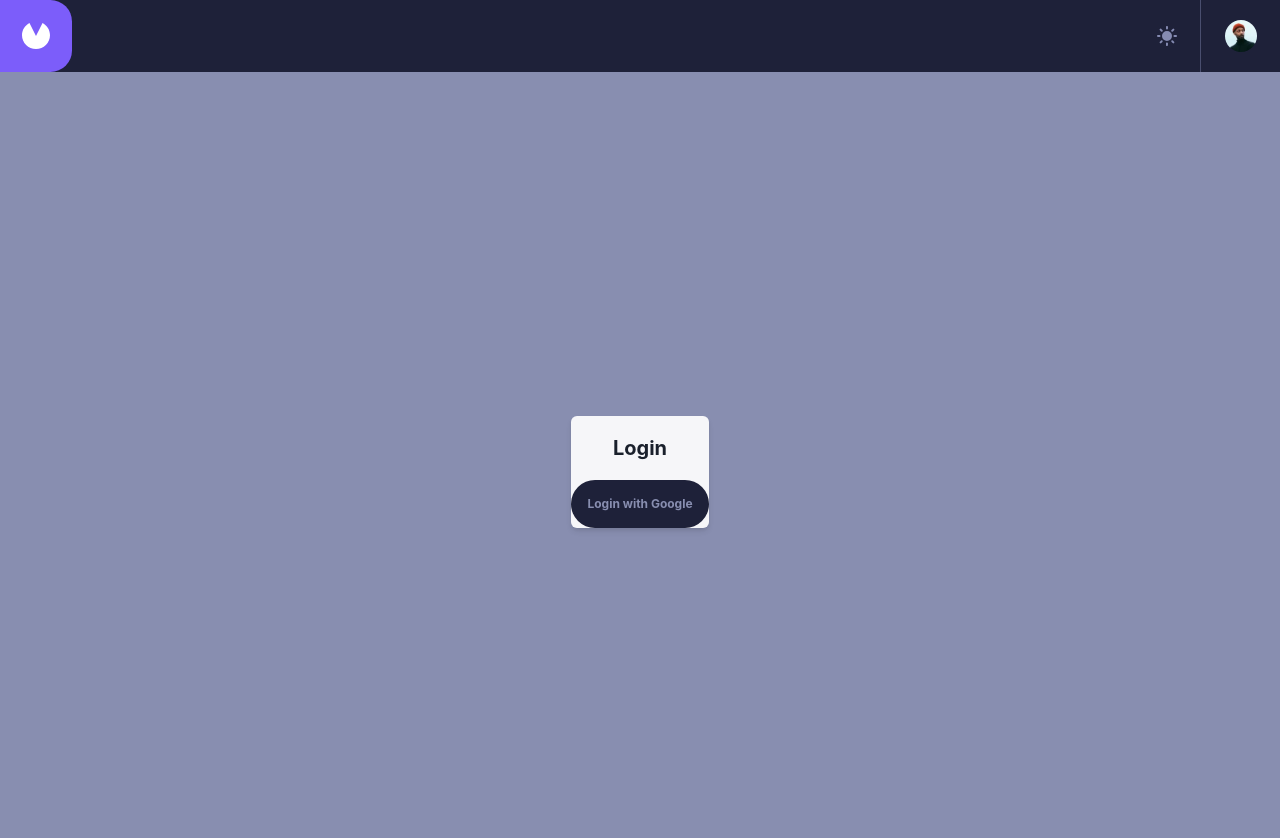
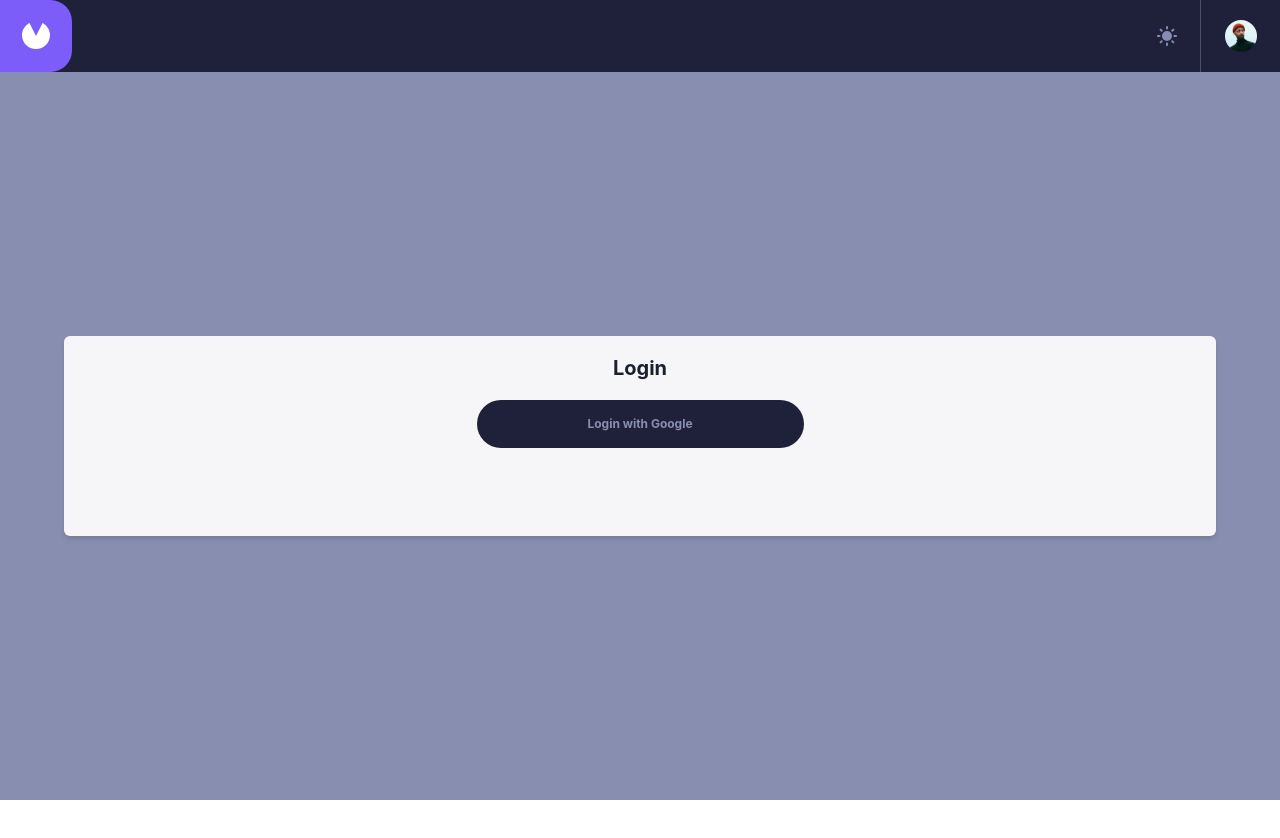
Before and after one commit to spiritoftime/frontend-mentor-invoice-app, a React (Create React App) app in the folder my-app/: page / in a window 1280 px wide. Shown: the top 838 px of the page. After the commit the page ends 800 px from the top, so only its background shows below. Built offline with nearby package versions, Linux system fonts and the light colour scheme.

Commit message:
add card for login page

```diff
--- a/my-app/src/components/Invoice Page/EditInvoice.js
+++ b/my-app/src/components/Invoice Page/EditInvoice.js
@@ -124,6 +124,7 @@ const EditInvoice = () => {
           onSubmit={handleSubmit((data) => {
             const invoiceObj = createInvoiceObj(data);
             invoiceObj.status = queriedInvoice.status;
+            invoiceObj.id = queriedInvoice.id;
             setDoc(docRef, invoiceObj);
             navigate("/invoices");
           })}
--- a/my-app/src/components/Login page/Login.js
+++ b/my-app/src/components/Login page/Login.js
@@ -4,6 +4,7 @@ import {
   Card,
   CardHeader,
   Text,
+  Stack,
   Flex,
   Heading,
   CardBody,
@@ -21,14 +22,20 @@ const Login = () => {
 
   return (
     <Flex
-      minHeight="100vh"
+      minHeight="calc(100vh - 72px)"
       backgroundColor="darkThemeGrey"
       justify="center"
       align="center"
     >
-      <Card boxShadow="md" backgroundColor="whiteAlpha.900" align="center">
+      <Card
+        minWidth="90%"
+        minHeight="25vh"
+        boxShadow="md"
+        backgroundColor="whiteAlpha.900"
+        align="center"
+      >
         <CardHeader>
-          <Heading size="md">Login </Heading>
+          <Heading size="md">Login</Heading>
         </CardHeader>
         <Button
           onClick={() => {
```
